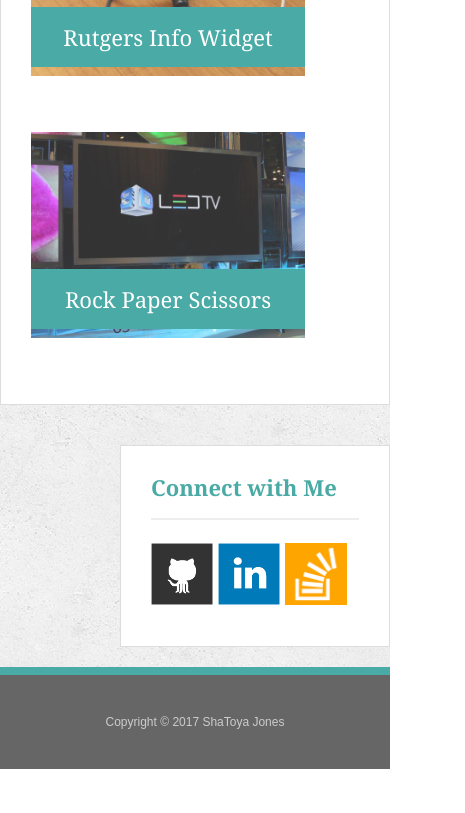
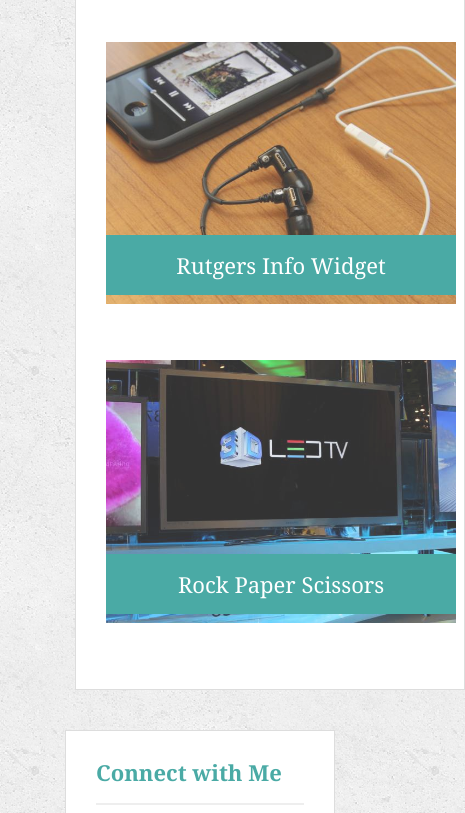
Before and after one commit to ShaToyaJones/Responsive-Portfolio, a plain HTML site: page WK1_Skeleton/portfolio.html in a window 390 px wide. Shown: the part 1187-2000 px from the top of the page, 465 px wide, since content can reach past the window. Before the commit the page ends 1956 px from the top, so only its background shows below. Drawn offline with Linux system fonts and the light colour scheme.

Commit message:
initial site changes

```diff
--- a/WK1_Skeleton/assets/css/style.css
+++ b/WK1_Skeleton/assets/css/style.css
@@ -244,13 +244,20 @@ input[type=submit] {
 /*These rules take effect when the browswer's width is either 980px or less.
 */
 @media only screen and (max-width: 980px) {
-  .auth-image .work .container {
+  .main-section {
     width: 100%;
+    max-width: 475px;
+    margin-left: 75px;
+  }
+  .sidebar {
+    margin-right: 55px;
+  }
+  .work {
+    width: 350px;
   }
 }
 
 /*These rules take effect when the browswer's width is either 768px or less.*/
-
 @media only screen and (max-width: 768px) {
   .auth-image .work .container .sidebar {
     width: 50%;
```
Also changed, not shown: WK1_Skeleton/index.html (+1 -1 lines).
